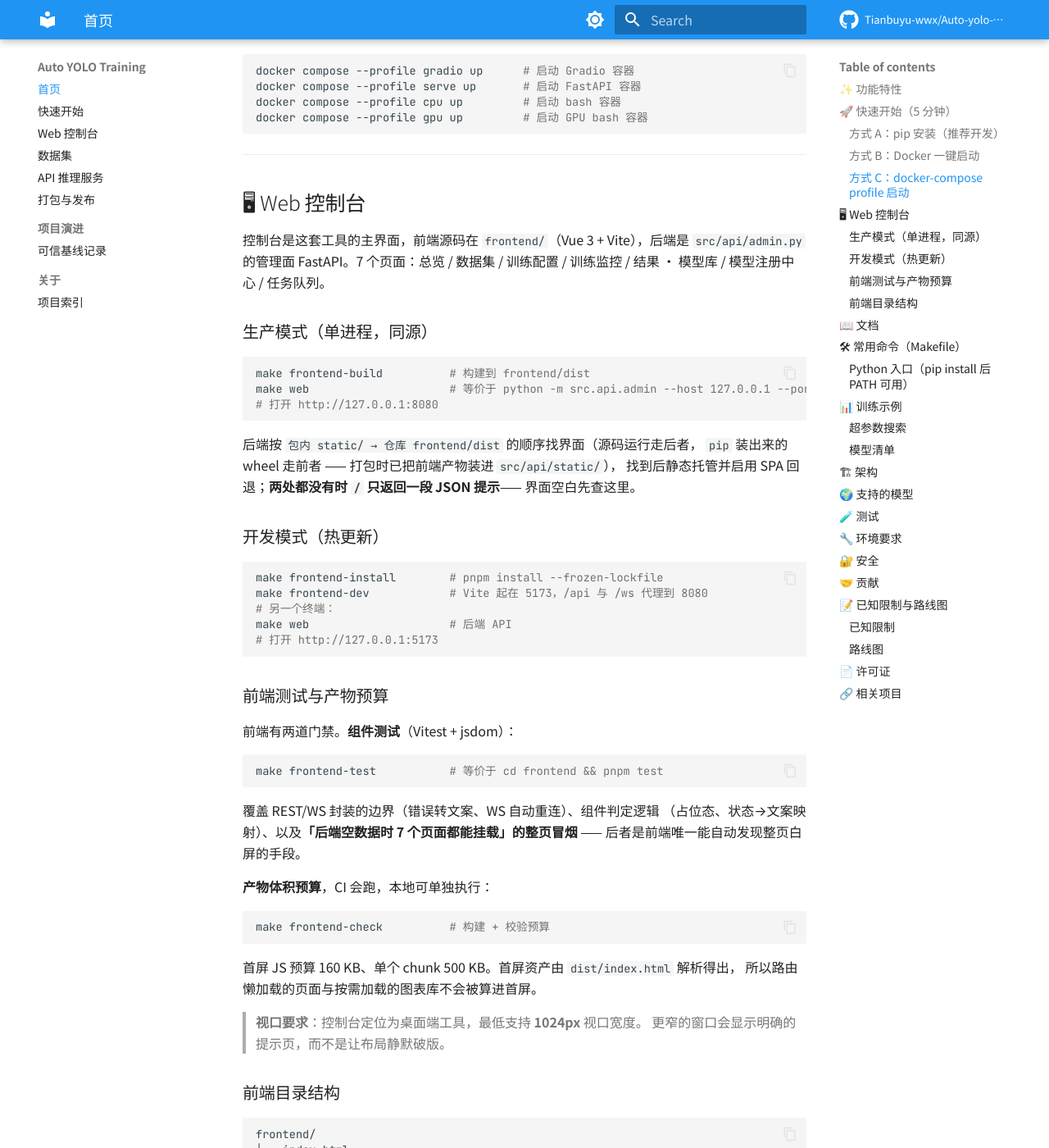
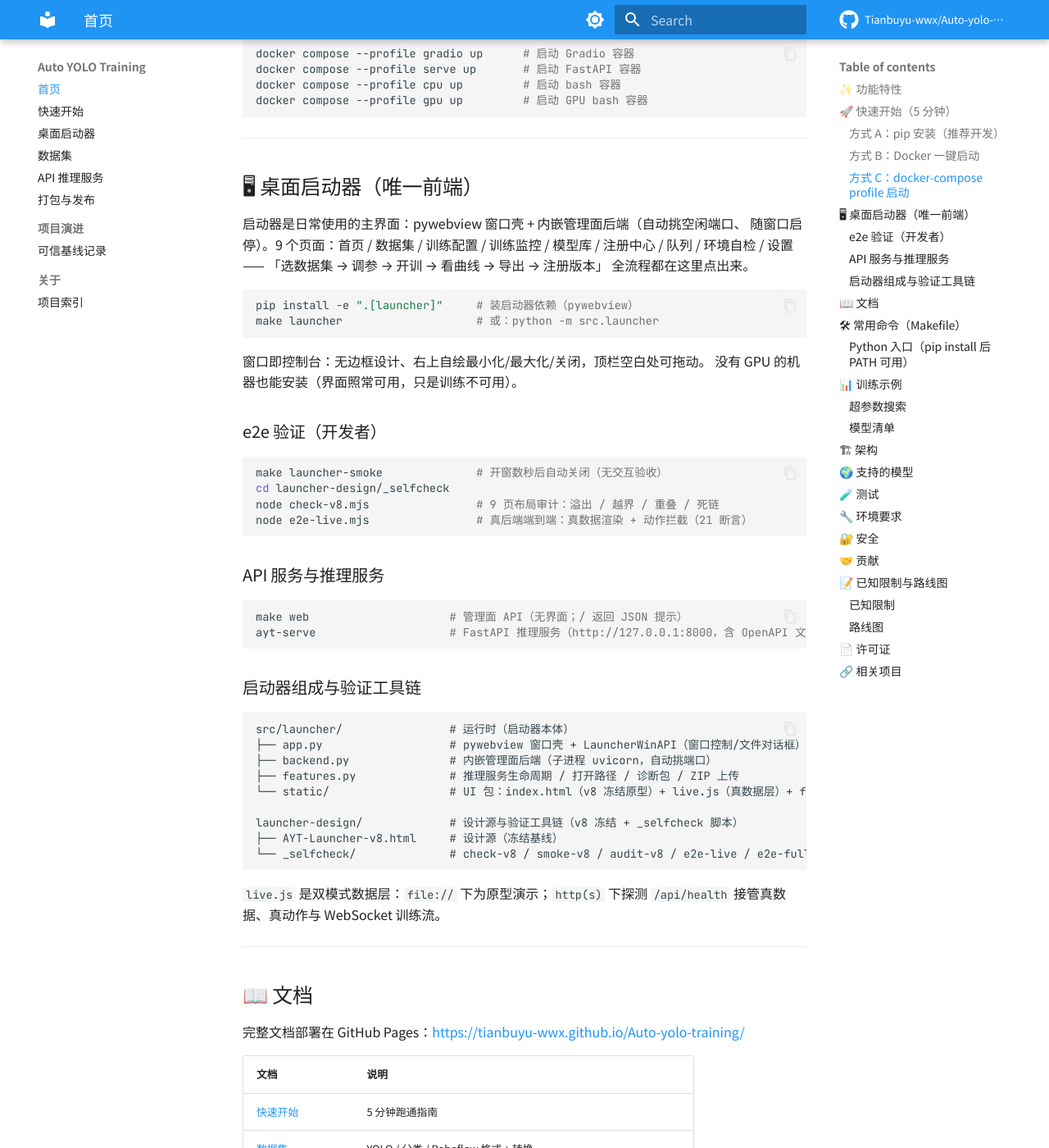
Before and after one commit to Tianbuyu-wwx/Auto-yolo-training, an MkDocs documentation site: the page built from docs/README.md, in a window 1280 px wide and 1400 px high, scrolled down 2457 px. Shown: the whole window at 82% size. Built offline with MkDocs 1.6.1 and Material for MkDocs 9.7.7, drawn with Linux system fonts in a browser that asks for light colours; comment, search, counter and statistics services are not loaded; some of the changed text lies outside the part shown.

Commit message:
docs: launcher-first README & docs; retire the console page
- README: desktop launcher as the primary UI (install/run/verify); web console sections replaced
- docs: console.md -> launcher.md; mkdocs nav updated; publishing/about/api reworded for Vue retirement
- test numbers synced (402 passed / 2 skipped; 404 collected)
- .gitignore: launcher-design process artifacts + docs/archive (local-only)

````diff
--- a/docs/README.md
+++ b/docs/README.md
@@ -4,13 +4,13 @@
 
 [![Python 3.12](https://img.shields.io/badge/Python-3.12-blue.svg)](https://www.python.org/downloads/)
 [![License: MIT](https://img.shields.io/badge/License-MIT-yellow.svg)](https://github.com/Tianbuyu-wwx/Auto-yolo-training/blob/main/LICENSE)
-![Tests](https://img.shields.io/badge/tests-378%20passed-brightgreen.svg)
+![Tests](https://img.shields.io/badge/tests-402%20passed-brightgreen.svg)
 [![Ruff](https://img.shields.io/badge/lint-ruff-blue.svg)](https://github.com/astral-sh/ruff)
 [![Docker](https://img.shields.io/badge/docker-cpu%20%7C%20cu128-2496ED.svg)](https://github.com/Tianbuyu-wwx/Auto-yolo-training/blob/main/Dockerfile)
 
 通用 YOLO 模型自动训练平台：数据校验、训练、评估、导出、推理一体化。支持 YOLOv5 / YOLOv8 / YOLOv11 / YOLO26 全系列，4 大任务类型（检测 / 分割 / 姿态 / 分类）。
 
-面向需要在受控环境中建立训练基线的开发者与团队。提供 **Web 控制台**、命令行、FastAPI 推理服务三种入口，并支持 Docker 一键部署。Web 控制台是主界面（Vue 3 SPA，`frontend/`）；原 Gradio 界面已冻结，仅作历史入口保留。
+面向需要在受控环境中建立训练基线的开发者与团队。提供 **桌面启动器**、命令行、FastAPI 推理服务三种入口，并支持 Docker 一键部署。桌面启动器（pywebview 壳）是唯一主界面；原 Vue 网页端与 Gradio 界面均已退役。
 
 ---
 
@@ -25,9 +25,9 @@
 | **导出** | 12 种格式（ONNX / TensorRT / OpenVINO / TorchScript / CoreML / TFLite / 等） |
 | **注册表** | ModelRegistry 自动注册训练产物；控制台可注册版本、打标、对比、晋升生产、删除 |
 | **模型** | 27 个预训练权重（4 家族 × 5 尺寸 + 4 任务），自动识别 + 一键下载 |
-| **接口** | **Web 控制台（Vue 3 SPA，7 页）** + CLI（`ayt-web` / `ayt-train` 等 9 个）+ FastAPI 4 端点 + 通知（钉钉/飞书/企微/Slack） |
-| **部署** | Dockerfile（CPU + cu128 双 tag，含前端构建阶段） + docker-compose（4 profile） + Makefile（35 目标） |
-| **质量** | pytest 378 passed / 1 skipped（Windows + Linux 双平台）+ 覆盖率门禁 ≥69% + ruff 全量规则 + Vitest 组件测试 100 条 + pip-audit 依赖审计 + 打包链路（wheel 内含控制台界面，twine check + 装后自检） + 数据集清单（`make dataset-manifest` / `dataset-verify`，回答"这次用的是哪份数据"） + pre-commit 钩子 + MkDocs 文档站 + GitHub Actions CI（含前端构建与产物预算门禁） |
+| **接口** | **桌面启动器（pywebview，9 页）** + CLI（`ayt-train` / `ayt-serve` 等 9 个）+ FastAPI 4 端点 + 通知（钉钉/飞书/企微/Slack） |
+| **部署** | Dockerfile（CPU + cu128 双 tag，纯 API 服务） + docker-compose（4 profile） + Makefile |
+| **质量** | pytest 402 passed / 2 skipped（Windows + Linux 双平台）+ 覆盖率门禁 ≥69% + ruff 全量规则 + pip-audit 依赖审计 + 打包链路（wheel 内含界面资源，twine check + 装后自检） + 数据集清单（`make dataset-manifest` / `dataset-verify`，回答"这次用的是哪份数据"） + pre-commit 钩子 + MkDocs 文档站 + GitHub Actions CI（含桌面启动器 e2e 冒烟） |
 
 ---
 
@@ -74,7 +74,7 @@ docker run -it --rm -p 8080:8080 -p 8000:8000 \
     ayt:cpu
 
 # 容器内：
-ayt-web    --host 0.0.0.0 --port 8080   # Web 控制台（Vue SPA + 管理面 API）→ http://localhost:8080
+ayt-web    --host 0.0.0.0 --port 8080   # 管理面 API（启动器 / API 客户端连它）→ http://localhost:8080
 ayt-serve  --host 0.0.0.0               # FastAPI 推理服务
 ayt-train  my_dataset --model yolov8s.pt --epochs 100   # 训练
 
@@ -84,8 +84,8 @@ docker run --gpus all -it --rm -p 8080:8080 -p 8000:8000 \
     -v $(pwd)/dataset:/as/dataset ayt:cu128
 ```
 
-> 镜像内已包含构建好的前端产物（构建时由独立的 Node 阶段生成并拷贝到
-> `/as/frontend/dist`），`ayt-web` 启动后直接可用，无需在容器里装 Node。
+> 镜像不再包含网页界面（Vue 已退役），`ayt-web` 只提供 API；
+> 图形界面请用宿主机的桌面启动器（`make launcher`）。
 
 > 构建时若下载 PyPI 超时（国内直连常见），pip 会把它报成
 > `Cannot install X because these package versions have conflicting dependencies` ——
@@ -106,74 +106,53 @@ docker compose --profile gpu up         # 启动 GPU bash 容器
 
 ---
 
-## 🖥 Web 控制台
+## 🖥 桌面启动器（唯一前端）
 
-控制台是这套工具的主界面，前端源码在 `frontend/`（Vue 3 + Vite），后端是
-`src/api/admin.py` 的管理面 FastAPI。7 个页面：总览 / 数据集 / 训练配置 /
-训练监控 / 结果 · 模型库 / 模型注册中心 / 任务队列。
-
-### 生产模式（单进程，同源）
+启动器是日常使用的主界面：pywebview 窗口壳 + 内嵌管理面后端（自动挑空闲端口、
+随窗口启停）。9 个页面：首页 / 数据集 / 训练配置 / 训练监控 / 模型库 / 注册中心 /
+队列 / 环境自检 / 设置 —— 「选数据集 → 调参 → 开训 → 看曲线 → 导出 → 注册版本」
+全流程都在这里点出来。
 
 ```bash
-make frontend-build          # 构建到 frontend/dist
-make web                     # 等价于 python -m src.api.admin --host 127.0.0.1 --port 8080
-# 打开 http://127.0.0.1:8080
+pip install -e ".[launcher]"     # 装启动器依赖（pywebview）
+make launcher                    # 或：python -m src.launcher
 ```
 
-后端按 `包内 static/ → 仓库 frontend/dist` 的顺序找界面（源码运行走后者，
-`pip` 装出来的 wheel 走前者 —— 打包时已把前端产物装进 `src/api/static/`），
-找到后静态托管并启用 SPA 回退；**两处都没有时 `/` 只返回一段 JSON 提示**——
-界面空白先查这里。
+窗口即控制台：无边框设计、右上自绘最小化/最大化/关闭，顶栏空白处可拖动。
+没有 GPU 的机器也能安装（界面照常可用，只是训练不可用）。
 
-### 开发模式（热更新）
+### e2e 验证（开发者）
 
 ```bash
-make frontend-install        # pnpm install --frozen-lockfile
-make frontend-dev            # Vite 起在 5173，/api 与 /ws 代理到 8080
-# 另一个终端：
-make web                     # 后端 API
-# 打开 http://127.0.0.1:5173
+make launcher-smoke              # 开窗数秒后自动关闭（无交互验收）
+cd launcher-design/_selfcheck
+node check-v8.mjs                # 9 页布局审计：溢出 / 越界 / 重叠 / 死链
+node e2e-live.mjs                # 真后端端到端：真数据渲染 + 动作拦截（21 断言）
 ```
 
-### 前端测试与产物预算
-
-前端有两道门禁。**组件测试**（Vitest + jsdom）：
+### API 服务与推理服务
 
 ```bash
-make frontend-test           # 等价于 cd frontend && pnpm test
+make web                     # 管理面 API（无界面；/ 返回 JSON 提示）
+ayt-serve                    # FastAPI 推理服务（http://127.0.0.1:8000，含 OpenAPI 文档）
 ```
 
-覆盖 REST/WS 封装的边界（错误转文案、WS 自动重连）、组件判定逻辑
-（占位态、状态→文案映射）、以及**「后端空数据时 7 个页面都能挂载」的整页冒烟**
-—— 后者是前端唯一能自动发现整页白屏的手段。
+### 启动器组成与验证工具链
 
-**产物体积预算**，CI 会跑，本地可单独执行：
+```
+src/launcher/                # 运行时（启动器本体）
+├── app.py                   # pywebview 窗口壳 + LauncherWinAPI（窗口控制/文件对话框）
+├── backend.py               # 内嵌管理面后端（子进程 uvicorn，自动挑端口）
+├── features.py              # 推理服务生命周期 / 打开路径 / 诊断包 / ZIP 上传
+└── static/                  # UI 包：index.html（v8 冻结原型）+ live.js（真数据层）+ fonts/
 
-```bash
-make frontend-check          # 构建 + 校验预算
+launcher-design/             # 设计源与验证工具链（v8 冻结 + _selfcheck 脚本）
+├── AYT-Launcher-v8.html     # 设计源（冻结基线）
+└── _selfcheck/              # check-v8 / smoke-v8 / audit-v8 / e2e-live / e2e-full
 ```
 
-首屏 JS 预算 160 KB、单个 chunk 500 KB。首屏资产由 `dist/index.html` 解析得出，
-所以路由懒加载的页面与按需加载的图表库不会被算进首屏。
-
-> **视口要求**：控制台定位为桌面端工具，最低支持 **1024px** 视口宽度。
-> 更窄的窗口会显示明确的提示页，而不是让布局静默破版。
-
-### 前端目录结构
-
-```
-frontend/
-├── index.html
-├── vite.config.js          # 开发代理 + 生产分 chunk 策略
-├── scripts/check-bundle.mjs# 产物预算门禁
-├── test/                   # Vitest 脚手架（假 api 模块 + 空数据契约）
-└── src/
-    ├── main.js  router.js  App.vue
-    ├── lib/                # api.js（REST + WS 封装）、toast.js（全局反馈）
-    ├── styles/tokens.css   # 全部设计 token 与组件样式（单一样式来源）
-    ├── components/         # LineChart / LogConsole / ToastHost
-    └── pages/              # 7 个页面 + NotFoundPage
-```
+`live.js` 是双模式数据层：`file://` 下为原型演示；`http(s)` 下探测 `/api/health`
+接管真数据、真动作与 WebSocket 训练流。
 
 ---
 
@@ -207,15 +186,11 @@ frontend/
 | `make smoke-validate` | 烟雾数据校验 |
 | `make gpu-check` | GPU 环境/kernel 检查（秒级，不跑训练） |
 | `make gpu-smoke` | GPU 通道验收：标记用例 + 真跑一次 CUDA 训练 |
-| `make frontend-install` | 安装前端依赖（pnpm，严格按 lockfile） |
-| `make frontend-dev` | 启动前端开发服务器（http://127.0.0.1:5173） |
-| `make frontend-build` | 构建前端产物到 `frontend/dist` |
-| `make frontend-test` | 跑前端组件测试（Vitest） |
-| `make frontend-check` | 构建前端并校验产物预算（CI 同款门禁） |
-| `make frontend-check-all` | 前端全套门禁：测试 + 构建 + 产物预算 |
-| `make web` | 启动控制台（后端 + 已构建的前端，http://127.0.0.1:8080） |
-| `make dist` | 打包 sdist + wheel（含前端产物）并 twine check |
-| `make dist-check` | 校验包内静态资源与 `frontend/dist` 是否一致 |
+| `make launcher` | 启动桌面启动器（pywebview 壳 + 内嵌管理面后端，自动挑空闲端口） |
+| `make launcher-smoke` | 启动器冒烟：开窗数秒后自动关闭（自动化验收） |
+| `make web` | 启动 API 服务（http://127.0.0.1:8080；网页端已退役，无界面） |
+| `make dist` | 打包 sdist + wheel 并 twine check |
+| `make dist-check` | 校验包内静态资源与源码一致 |
 | `make docs-install` | 安装 MkDocs 依赖 |
 | `make docs` | 本地启动 MkDocs 预览（http://127.0.0.1:8000） |
 | `make docs-build` | 构建 MkDocs 静态站点（`site/`） |
@@ -238,7 +213,7 @@ ayt-eval      # 评估
 ayt-export    # 导出
 ayt-serve     # FastAPI 推理
 ayt-validate  # 数据校验
-ayt-web       # Web 控制台（Vue SPA + 管理面 API，默认 127.0.0.1:8080）
+ayt-web       # 管理面 API（桌面启动器/客户端连它；网页端已退役，默认 127.0.0.1:8080）
 ayt-gradio    # Gradio 界面（已冻结，仅作历史入口）
 ayt-models    # 预训练模型清单与下载（list / local / download）
 ```
@@ -362,7 +337,7 @@ python -m pytest test/test_data_validator.py -v
 make test-cov
 ```
 
-**测试统计**：378 passed, 1 skipped in ~20s（`pytest -m "not gpu and not training"`）。
+**测试统计**：402 passed, 2 skipped in ~26s（`pytest -m "not gpu and not training"`）。
 
 > **GPU 通道**：`gpu` 标记的用例不在上面这条命令里（GitHub 托管的 runner 没有 GPU）。
 > 本机验证用 `make gpu-smoke` —— 它先跑标记用例（驱动可见性、算力、**真算一遍 CUDA
--- a/docs/about.md
+++ b/docs/about.md
@@ -8,7 +8,7 @@
 ## 新用户起点
 
 - 🚀 [quickstart.md](quickstart.md) — **5 分钟跑通指南**（强烈推荐先读）
-- 🖥 [console.md](console.md) — Web 控制台（主界面）：7 个页面、无认证（个人训练器）、两级数据口径
+- 🖥 [launcher.md](launcher.md) — 桌面启动器（主界面）：9 个页面、无认证（个人训练器）、布局审计与 e2e 验证
 - 📊 [datasets.md](datasets.md) — 数据集格式与转换
 - 🔌 [api.md](api.md) — FastAPI 推理服务
 
@@ -26,7 +26,7 @@
 | B 可配置化 | ✅ | pyproject 完整 + ruff 全规则 + Pydantic Settings + 文档体系 |
 | C 通用能力 | ✅ | 4 任务类型 + 27 个预训练模型清单 + 模型下载 CLI + 任务抽象 |
 | D 生产化 | ✅ | Dockerfile（CPU / cu128 双 tag）+ docker-compose + Makefile + pre-commit + MkDocs |
-| G 控制台能力补全 | ✅ | 断点续训 + 模型注册中心控制台（注册 / 打标 / 对比 / 晋升 / 删除） |
+| G 启动器能力补全 | ✅ | 断点续训 + 模型注册中心（启动器内注册 / 打标 / 对比 / 晋升 / 删除） |
 | 阶段 0 止血 | ✅ | 训练产物改为回收而非删除、注册表权重缺失可见化、SPA 回退 404 修正 |
 | E CI/CD 多平台 | 计划 | Linux / macOS job + coverage 门禁 + pip-audit |
 | F 分布式 | 远期 | 多用户 RBAC、数据集与产物版本化、Redis 队列 |
@@ -35,13 +35,14 @@
 
 ## 开发者文档
 
-- **测试**：`make test`（`pytest -m "not gpu and not training"`，378 passed / 1 skipped）
+- **测试**：`make test`（`pytest -m "not gpu and not training"`，402 passed / 2 skipped）
 - **Lint / 格式化**：`make lint` / `make lint-fix` / `make format`（ruff 全量规则）
-- **前端**：`make frontend-dev`（Vite 5173）· `make frontend-build` · `make frontend-check`（产物体积预算门禁）
-- **控制台**：`make web` → <http://127.0.0.1:8080>（Vue 3 SPA + 管理面 API）
+- **启动器**：`make launcher`（桌面壳 pywebview + 内嵌管理面后端；唯一前端，Vue 网页端已退役）
+- **API 服务**：`make web` → <http://127.0.0.1:8080>（管理面 API；`/` 返回 JSON 提示）
+- **桌面启动器**（Phase 1）：`make launcher`（pywebview 壳 + 内嵌管理面后端，需 `pip install -e ".[launcher]"`）
 - **环境变量**：见 [.env.example](https://github.com/Tianbuyu-wwx/Auto-yolo-training/blob/main/.env.example)
 - **CLI 入口**（`pip install -e .` 后可用）：
-  `ayt-web` · `ayt-train` · `ayt-tune` · `ayt-eval` · `ayt-export` · `ayt-serve` · `ayt-validate` · `ayt-models` · `ayt-gradio`（已冻结）
+  `ayt-web` · `ayt-train` · `ayt-tune` · `ayt-eval` · `ayt-export` · `ayt-serve` · `ayt-validate` · `ayt-models` · `ayt-gradio`（已冻结） · `ayt-launcher`（桌面启动器，需 `[launcher]` extra）
 - **模块**：`src/` 下 27 个核心模块（含 `src/api/` 管理面）+ `src/gradio_app/`（16 个文件的 Gradio 界面，已冻结）
 
 ---
@@ -50,10 +51,10 @@
 
 | 限制 | 状态 |
 |---|---|
-| 控制台**没有认证层**（个人训练器：下载到自己机器上跑，默认只监听 127.0.0.1） | 不打算做：多用户 / 权限隔离明确不在路线图 |
-| 训练产物与数据集版本化未集成（注册表已接入，但 `copy_model=False` 的版本会因滚动清理而权重缺失，控制台会标注） | 阶段 F：DVC / RunStore |
+| 管理面**没有认证层**（个人训练器：下载到自己机器上跑，默认只监听 127.0.0.1） | 不打算做：多用户 / 权限隔离明确不在路线图 |
+| 训练产物与数据集版本化未集成（注册表已接入，但 `copy_model=False` 的版本会因滚动清理而权重缺失，启动器会标注） | 阶段 F：DVC / RunStore |
 | 任务队列缺崩溃恢复：重启后 `running` / `cancel_requested` 的任务会卡住 | 阶段 2.2 |
-| `dataset/data` 的 val 集没有标注（控制台数据集页的「问题」列会标出） | 数据侧待补 |
-| 控制台为桌面专用（最低 1024px 视口，不做移动 / 平板适配） | 产品决策 |
+| `dataset/data` 的 val 集没有标注（启动器数据集页的「问题」列会标出） | 数据侧待补 |
+| 启动器为桌面专用（最低 1024px 视口，不做移动 / 平板适配） | 产品决策 |
 | Gradio 界面已冻结，且 gradio 不再默认安装（`pip install -e ".[gradio]"` 可装回） | 设计取舍 |
 | Docker 真机构建与容器内训练尚未验证 | 待 Docker Desktop |
--- a/docs/api.md
+++ b/docs/api.md
@@ -141,7 +141,7 @@ export YOLO_API__ALLOWED_MODEL_DIRS='["runs","basemodels","custom_models"]'
 
 ## 认证（无）
 
-推理服务和管理面控制台**都没有认证层** —— AYT 是「下载到自己机器上跑」的个人
+推理服务和管理面 API**都没有认证层** —— AYT 是「下载到自己机器上跑」的个人
 训练器，不是多租户平台，因此不引入账号 / 密钥体系。安全边界是监听地址：
 
 - 默认 `127.0.0.1`：只有本机能访问；
--- /dev/null
+++ b/docs/launcher.md
@@ -0,0 +1,53 @@
+# 桌面启动器
+
+启动器（`make launcher` / `python -m src.launcher`）是这套工具的主界面：
+pywebview 窗口壳 + 内嵌管理面后端（自动挑空闲端口，随窗口启停）。
+
+!!! note "与历史界面的关系"
+    Vue 网页端（原 `frontend/`）与 Gradio 界面均已退役。管理面 API
+    （`src/api/admin.py`）仍然保留：启动器内嵌它，`make web` 可单独跑。
+
+## 启动
+
+```bash
+pip install -e ".[launcher]"     # 第一次：装 pywebview
+make launcher                    # 或 python -m src.launcher
+python -m src.launcher --smoke 8 # 冒烟：开窗 8 秒后自动关闭
+```
+
+## 页面
+
+9 个页面：首页 / 数据集 / 训练配置 / 训练监控 / 模型库 / 注册中心 / 队列 /
+环境自检 / 设置。「选数据集 → 调参 → 开训 → 看曲线 → 导出 → 注册版本」
+全流程都在这里完成。
+
+## 架构
+
+- `src/launcher/app.py` —— pywebview 窗口壳（frameless；右上自绘最小化 /
+  最大化 / 关闭，经 `LauncherWinAPI` js 桥转到 pywebview 窗口方法）
+- `src/launcher/backend.py` —— 内嵌管理面后端（子进程 uvicorn，端口自动分配；
+  窗口关则后端停，**训练子进程不受影响**）
+- `src/launcher/features.py` —— 推理服务生命周期、打开路径（白名单校验）、
+  诊断包、ZIP 上传
+- `src/launcher/static/` —— UI 包：`index.html`（v8 冻结原型）+ `live.js`
+  （真数据层）+ 字体
+
+`live.js` 是双模式数据层：`file://` 下为原型演示；`http(s)` 下探测 `/api/health`
+接管真数据、真动作与 WebSocket 训练流（`/ws/training`）。
+
+## 管理面 API
+
+启动器内嵌的后端与 `make web`（<http://127.0.0.1:8080>）是同一个管理面：
+REST（datasets / trainings / queue / models / registry / exports / recycle /
+inference / launcher）+ WebSocket。没有界面产物时 `/` 返回 JSON 提示，这是
+**降级提示而不是错误**——API 本身可用。接口细节见 [API 参考](api.md)。
+
+## 验证（开发者）
+
+```bash
+make launcher-smoke                 # 开窗数秒自关（无交互验收）
+cd launcher-design/_selfcheck
+node check-v8.mjs                   # 布局审计（溢出 / 越界 / 重叠 / 死链 × 9 页）
+node e2e-live.mjs                   # 真后端 e2e（21 断言：真数据渲染 + 动作拦截）
+python e2e-full.py --epochs 3       # 全链路：真训练 + 注册 + 导出 + 推理（需 GPU）
+```
--- a/docs/publishing.md
+++ b/docs/publishing.md
@@ -2,31 +2,26 @@
 
 本页是**维护者**视角的发布流程；普通使用者只需 `pip install auto-yolo-training`。
 
-## 为什么打包这一步有坑
+## 关于打包
 
-控制台是 FastAPI 托管的一堆静态文件，而它们生成在仓库根的 `frontend/dist` ——
-**不在任何 Python 包里**。不特殊处理的话，`pip install` 出来的 wheel 只有 API：
-`ayt-web` 起来了，但首页返回一段 JSON 提示。所以打包链路里多了一步「装填」：
-
-```
-pnpm build  →  frontend/dist  ──stage_frontend_assets.py──▶  src/api/static/  →  wheel
-```
-
-运行时按 `显式指定 > 包内 static/ > 仓库 frontend/dist` 的顺序找界面
-（`src/api/admin.py::resolve_frontend_dist`），所以源码运行与安装运行都能用。
+界面运行时不再包含 Web 前端（Vue 已退役，桌面启动器为唯一前端）。仓库里保留一个
+历史快照目录 `src/api/static/`（旧控制台的最后构建），打包时直接打进 wheel。
+运行时 `resolve_frontend_dist` 按 `显式指定 > 包内 static/ > 仓库 frontend/dist`
+的顺序找 SPA 产物；找不到时 `/` 返回一段 JSON 提示，属**正常降级**（启动器不受影响，
+它显式指定自己的 UI 目录）。
 
 ## 本地打一个包（不发布）
 
 ```bash
-make dist          # 构建前端 → 装填 → build → twine check（产物在 dist/）
-make dist-check    # 只校验包内静态资源与 frontend/dist 是否一致（CI 用）
+make dist          # 装填静态资源 → build → twine check（产物在 dist/）
+make dist-check    # 只校验包内静态资源与源码快照是否一致（CI 用）
 ```
 
 装到临时环境里自测（推荐每次发版前做一次）：
 
 ```bash
 uv venv /tmp/ayt-check && uv pip install --python /tmp/ayt-check/bin/python dist/*.whl
-cd /tmp && /tmp/ayt-check/bin/ayt-web --port 18099    # 首页应当是控制台界面
+cd /tmp && /tmp/ayt-check/bin/ayt-web --port 18099    # 首页返回 JSON 提示属正常（无界面产物）
 ```
 
 ## 发版流程
@@ -34,7 +29,7 @@ cd /tmp && /tmp/ayt-check/bin/ayt-web --port 18099    # 首页应当是控制台
 1. 改版本号：`pyproject.toml` 的 `version`（当前 `0.1.0`）；
 2. 更新 `README.md` / `docs/about.md` 里可机检的数字（测试数、页面数）并重跑
    `python scripts/sync_docs_readme.py` —— `test/test_docs_consistency.py` 会挡住漂移；
-3. 本地全绿：`make test`、`make lint`、`make frontend-check-all`；
+3. 本地全绿：`make test`、`make lint`、`make launcher-smoke`（桌面壳冒烟）；
 4. 打标签并推送：
 
    ```bash
--- a/mkdocs.yml
+++ b/mkdocs.yml
@@ -83,7 +83,7 @@ markdown_extensions:
 nav:
   - 首页: README.md
   - 快速开始: quickstart.md
-  - Web 控制台: console.md
+  - 桌面启动器: launcher.md
   - 数据集: datasets.md
   - API 推理服务: api.md
   - 打包与发布: publishing.md
````
Also changed, not shown: other parts of docs/README.md (+2 -2 lines), README.md (+46 -71 lines), 2 other files.
